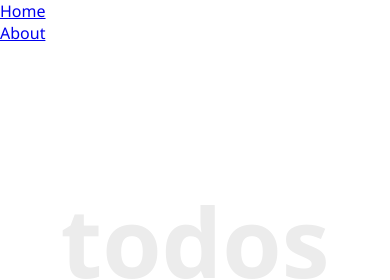
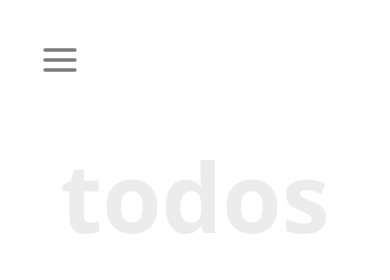
Before and after one commit to indigodavid/react-tutorial, a React (Create React App) app: page / in a window 390 px wide. Shown: the top 280 px of the page. Built offline with nearby package versions, Linux system fonts and the light colour scheme.

Commit message:
Tutorial Part 10: Hamburger Menu

```diff
--- a/src/App.css
+++ b/src/App.css
@@ -26,6 +26,16 @@
   padding: 1.25rem 0;
   line-height: 1.5em;
 }
+
+a {
+  display: block;
+  padding: 10px 40px;
+  text-decoration: none;
+  color: #3fffd2;
+  text-transform: uppercase;
+  font-weight: bold;
+}
+
 
 .container {
   display: flex;
@@ -78,3 +88,78 @@
   outline: none;
   border: none;
 }
+
+/* sidebar Nav */
+
+.navBar {
+  position: relative;
+}
+
+.navBar button {
+  position: fixed;
+  left: 40px;
+  top: 40px;
+  z-index: 10;
+  cursor: pointer;
+  background: transparent;;
+  border: none;
+}
+
+.menuNav {
+  overflow-y: scroll;
+  list-style: none;
+  position: fixed;
+  top: 0;
+  background: darkcyan;
+  left: 0;
+  bottom: 0;
+  height: 100vh;
+  width: 0;
+  overflow: hidden;
+  max-width: 290px;
+  z-index: 9;
+}
+
+.menuNav.showMenu {
+  width: 100%;
+}
+
+.menuNav li:first-child {
+  margin-top: 7rem;
+}
+
+.about__content {
+  padding: 8rem 40px;
+  display: flex;
+}
+
+.about__list {
+  list-style: none;
+  flex: 2;
+  margin-right: 15px;
+}
+
+.about__list a {
+  color: #9f9f9f;
+  text-transform: capitalize;
+  padding: 20px 0;
+  font-weight: 600;
+}
+
+.about__list a:hover {
+  color: #000;
+}
+
+.main__content {
+  flex: 7;
+}
+
+.main__content h1 {
+  margin-bottom: 15px;
+  line-height: 30px;
+  font-size: 30px;
+}
+
+.main__content p {
+  line-height: 25px;
+}
--- a/src/components/About.js
+++ b/src/components/About.js
@@ -1,7 +1,7 @@
 import React from 'react';
 
 const About = () => (
-  <div>
+  <div className="about__content">
     Hello from About page.
   </div>
 );
--- a/src/components/Navbar.js
+++ b/src/components/Navbar.js
@@ -1,5 +1,7 @@
-import React from 'react';
+import React, { useState } from 'react';
 import { NavLink } from 'react-router-dom';
+import { MdClose } from 'react-icons/md';
+import { FiMenu } from 'react-icons/fi';
 
 const Navbar = () => {
   const links = [
@@ -14,14 +16,32 @@
       text: 'About',
     },
   ];
-  // const [navbarOpen, setNavbarOpen] = useState(false);
+  const [navbarOpen, setNavbarOpen] = useState(false);
+
+  const handleToggle = () => {
+    setNavbarOpen((current) => !current);
+  };
+
+  const closeMenu = () => {
+    setNavbarOpen(false);
+  };
 
   return (
-    <nav className="NavBar">
-      <ul>
+    <nav className="navBar">
+      <button onClick={handleToggle} type="button">
+        {
+          navbarOpen
+            ? (
+              <MdClose style={{ color: '#fff', width: '40px', height: '40px' }} />
+            ) : (
+              <FiMenu style={{ color: '#7b7b7b', width: '40px', height: '40px' }} />
+            )
+        }
+      </button>
+      <ul className={`menuNav ${navbarOpen ? 'showMenu' : ''}`}>
         {links.map((link) => (
           <li key={link.id}>
-            <NavLink to={link.path}>{link.text}</NavLink>
+            <NavLink to={link.path} onClick={() => closeMenu()}>{link.text}</NavLink>
           </li>
         ))}
       </ul>
```
